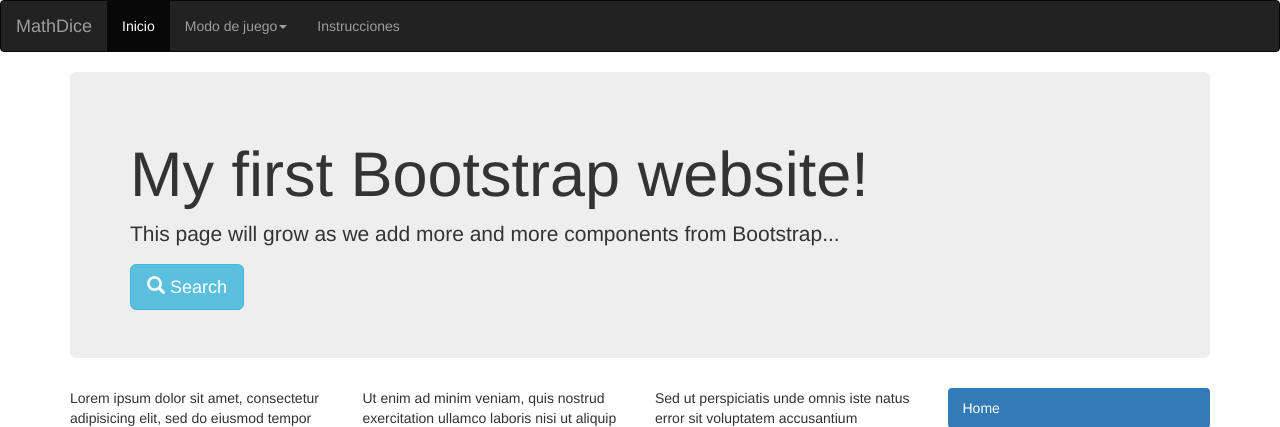
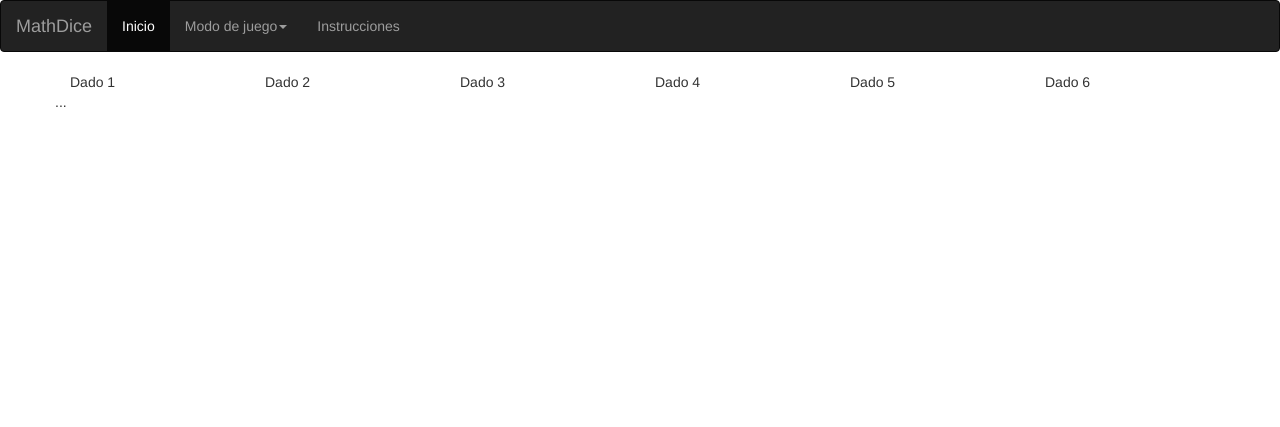
Before and after one commit to victorvte/phpprojects, a PHP site: page / in a window 1280 px wide. Shown: the top 427 px of the page. Run offline with PHP 8.4, Linux system fonts and the light colour scheme; some libraries are stand-ins or nearby versions.

```diff
--- a/MathDiceMini/index.php
+++ b/MathDiceMini/index.php
@@ -67,6 +67,25 @@
 </nav>
 
 <div class="container">
+  <div class="row">
+    <div class="col-sm-2">Dado 1</div>
+    <div class="col-sm-2">Dado 2</div>
+    <div class="col-sm-2">Dado 3</div>
+    <div class="col-sm-2">Dado 4</div>
+    <div class="col-sm-2">Dado 5</div>
+    <div class="col-sm-2">Dado 6</div>
+  </div>
+  <div class="row">
+    <div class="col-*-*"></div>
+    <div class="col-*-*"></div>
+    <div class="col-*-*"></div>
+  </div>
+  <div class="row">
+    ...
+  </div>
+</div>
+
+<!--<div class="container">
   <div class="jumbotron">
     <h1>My first Bootstrap website!</h1>
     <p>This page will grow as we add more and more components from Bootstrap...</p>
@@ -101,6 +120,6 @@
     <div class="clearfix visible-lg"></div>
   </div>
 </div>
-
+!-->
 </body>
 </html>
```
Also changed, not shown: MathDiceMini/imagenes/path2991-3.png (added), MathDiceMini/imagenes/path2991-4.png (added), MathDiceMini/imagenes/path2991-5.png (added), MathDiceMini/imagenes/path2991-6.png (added), MathDiceMini/imagenes/path2991-7.png (added), MathDiceMini/imagenes/path2991.png (added).
